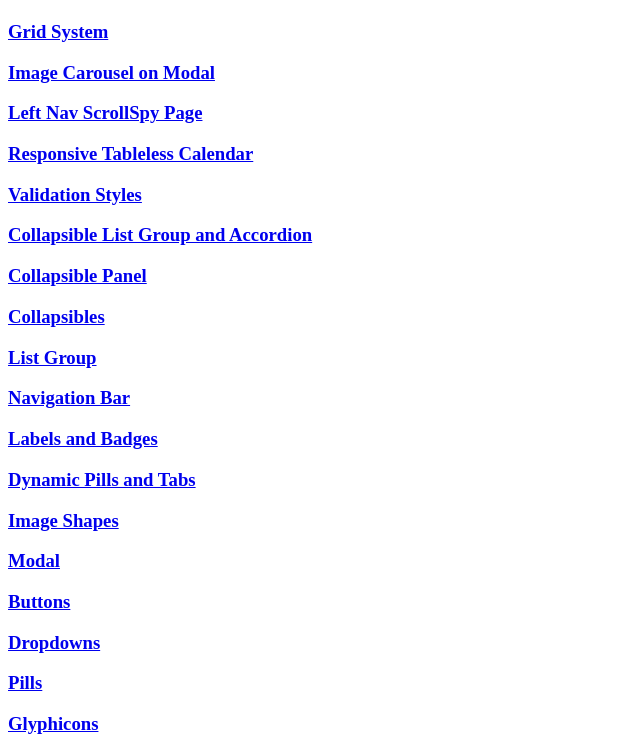
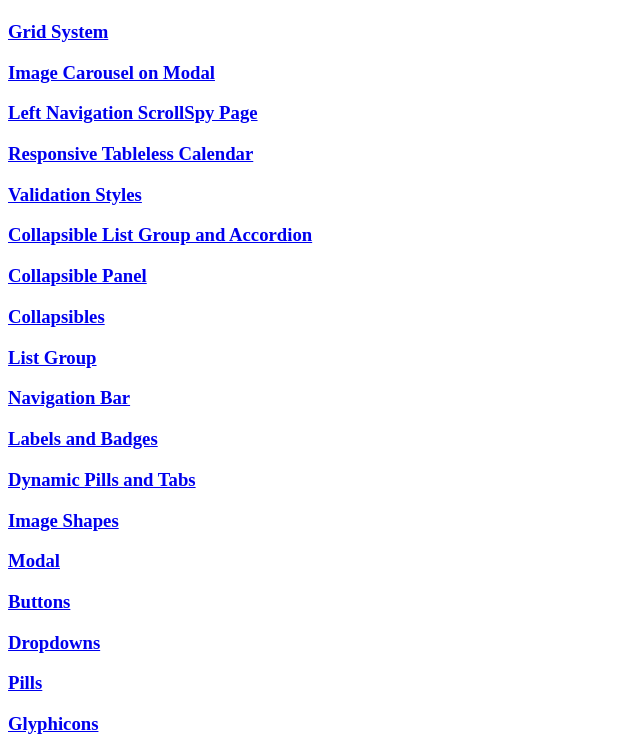
Before and after one commit to vascojm82/Bootstrap-Course, a plain HTML site: page index.html in a window 1280 px wide. Shown: the part 59-813 px from the top of the page, without its empty margins (0-640 px from the left). Drawn offline with Linux system fonts and the light colour scheme.

Commit message:
Organized things a bit

```diff
--- a/index.html
+++ b/index.html
@@ -10,7 +10,7 @@
     <h1>Bootstrap Review Class</h1>
 	<h3><a href="00 - Bootstrap Grid System/index.html">Grid System</a></h3>
     <h3><a href="01 - Bootstrap Carousel/index.html">Image Carousel on Modal</a></h3>
-    <h3><a href="02 - Bootstrap ScrollSpy and Left side Navigation/index.html">Left Nav ScrollSpy Page</a></h3>
+    <h3><a href="02 - Bootstrap ScrollSpy and Left side Navigation/index.html">Left Navigation ScrollSpy Page</a></h3>
     <h3><a href="03 - Responsive Tableless Calendar/index.html">Responsive Tableless Calendar</a></h3>
     <h3><a href="04 - Bootstrap Form Validation Styles/index.html">Validation Styles</a></h3>
     <h3><a href="05 - Bootstrap Collapsible List Group and Accordion/index.html">Collapsible List Group and Accordion</a></h3>
```
